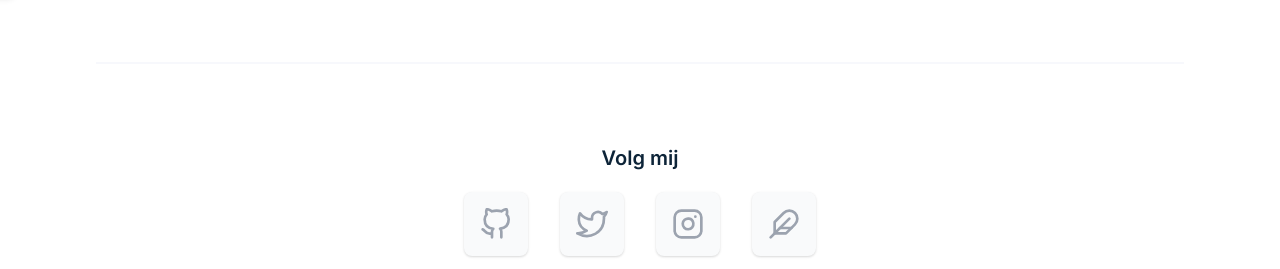
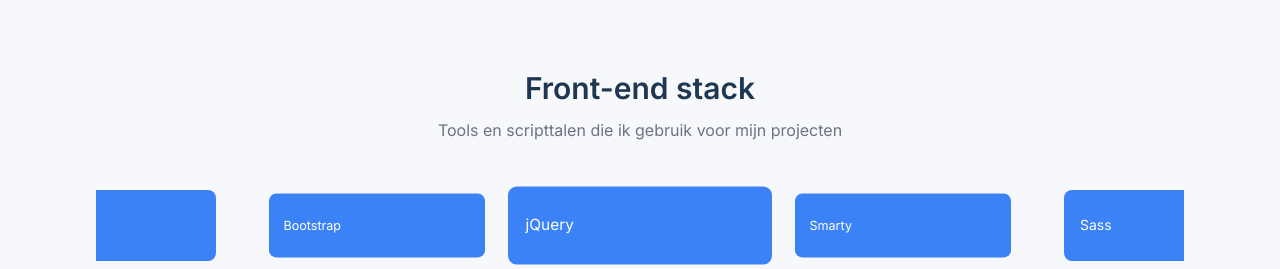
Before and after one commit to woutpeters/vue-portfolio, a Vue app: page /about in a window 1280 px wide. Shown: the part 531-800 px from the top of the page. Built offline with nearby package versions, Linux system fonts and the light colour scheme; what vue-backtotop would draw is missing.

Commit message:
added stack slider

```diff
--- a/package.json
+++ b/package.json
@@ -13,7 +13,8 @@
     "feather-icons": "^4.28.0",
     "vue": "^3.0.0",
     "vue-backtotop": "^1.6.1",
-    "vue-router": "^4.0.0-0"
+    "vue-router": "^4.0.0-0",
+    "vue3-carousel": "^0.1.30"
   },
   "devDependencies": {
     "@vue/cli-plugin-babel": "~4.5.0",
--- a/src/App.vue
+++ b/src/App.vue
@@ -37,11 +37,13 @@ export default {
 <style scoped>
 .fade-enter-active,
 .fade-leave-active {
-  transition: opacity 0.5s ease;
+  transform: translateX(0);
+  transition: all .3s ease;
 }
 
 .fade-enter-from,
 .fade-leave-to {
   opacity: 0;
+  transform: translateX(-1rem);
 }
 </style>
--- /dev/null
+++ b/src/components/AboutTools.vue
@@ -0,0 +1,68 @@
+<template>
+  <div class="mt-10 sm:mt-20 py-20 bg-primary-light dark:bg-ternary-dark">
+    <div class="container">
+      <div class="text-center mb-8">
+        <p class="text-2xl sm:text-3xl font-semibold mb-3 text-ternary-dark dark:text-gray-50">Front-end stack</p>
+        <p class="text-gray-500 dark:text-gray-400">Tools en scripttalen die ik gebruik voor mijn projecten</p>
+      </div>
+      <Carousel v-if="slider.length" :items-to-show="4" :autoplay="2000" :wrap-around="true">
+        <Slide v-for="slide in slider" :key="slide">
+          <div :id="slide.id" class="carousel__item w-full bg-blue-500 px-4 py-6 rounded-lg">
+            <p class="leading-relaxed text-white text-sm">{{slide.name}}</p>
+          </div>
+        </Slide>
+      </Carousel>
+    </div>
+  </div>
+</template>
+
+<script>
+import { defineComponent } from 'vue';
+import { Carousel, Slide } from 'vue3-carousel';
+import 'vue3-carousel/dist/carousel.css';
+
+export default defineComponent( {
+  name: 'AboutTools',
+  data() {
+    return {
+      slider:[
+        {id:1, name:'HTML'},
+        {id:2, name:'Bootstrap'},
+        {id:3, name:'jQuery'},
+        {id:4, name:'Smarty'},
+        {id:5, name:'Sass'},
+        {id:6, name:'Adobe XD'},
+        {id:7, name:'NPM'}
+      ]
+    }
+  },
+	components: {
+		Carousel,
+    Slide
+	},
+});
+</script>
+
+<style scoped>
+.carousel__slide {
+  padding: 16px;
+}
+.carousel__slide > .carousel__item {
+  transform: scale(1);
+  opacity: 0.5;
+  transition: 0.5s;
+}
+.carousel__slide--visible > .carousel__item {
+  opacity: 1;
+  transform: rotateY(0);
+}
+.carousel__slide--next > .carousel__item {
+  transform: scale(0.9) translate(-10px);
+}
+.carousel__slide--prev > .carousel__item {
+  transform: scale(0.9) translate(10px);
+}
+.carousel__slide--active > .carousel__item {
+  transform: scale(1.1);
+}
+</style>
--- a/src/components/AppBanner.vue
+++ b/src/components/AppBanner.vue
@@ -7,7 +7,7 @@
         <router-link class="inline-flex text-gray-700 bg-gray-100 py-2 px-6 focus:outline-none hover:bg-gray-200 rounded text-lg transition-colors" :to="{name: 'contact'}">Contact</router-link>
       </div>
     </div>
-    <div class="lg:max-w-md lg:w-full md:w-1/2 w-5/6">
+    <div class="lg:max-w-md lg:w-full md:w-1/2 w-5/6 sm:ml-3">
       <img v-if="theme === 'light'" src="@/assets/images/designer.svg" class="object-cover object-center rounded" alt="hero">
       <img v-else src="@/assets/images/designer-dark.svg" class="object-cover object-center rounded" alt="hero">
     </div>
--- a/src/views/About.vue
+++ b/src/views/About.vue
@@ -11,10 +11,16 @@
       </div>
     </div>
   </main>
+  <AboutTools />
 </template>
 
 <script>
+import AboutTools from '@/components/AboutTools';
 export default {
+  name: 'About',
+  components: {
+		AboutTools
+	},
 }
 </script>
 
--- a/src/views/SingleProject.vue
+++ b/src/views/SingleProject.vue
@@ -25,6 +25,7 @@ export default {
   },
   mounted() {
     feather.replace();
+    window.scrollTo(0, 0);
   },
   updated() {
     feather.replace();
--- a/tailwind.config.js
+++ b/tailwind.config.js
@@ -1,13 +1,13 @@
 const defaultTheme = require('tailwindcss/defaultTheme');
 
 module.exports = {
-  purge: [
-    './src/**/*.vue',
-    './src/**/*.js',
-    './src/**/*.jsx',
-    './src/**/*.html',
-    './src/**/*.md',
-  ],
+  purge: {
+    enabled: true,
+    content: ['./src/**/*.vue','./src/**/*.js','./src/**/*.jsx','./src/**/*.html','./src/**/*.md',],
+    options: {
+      safelist: [/^carousel/],
+    }
+  },
   darkMode: 'class',
   theme: {
     fontFamily: {
```
Also changed, not shown: 1 other file (tests, documents, lock files or other folders).
